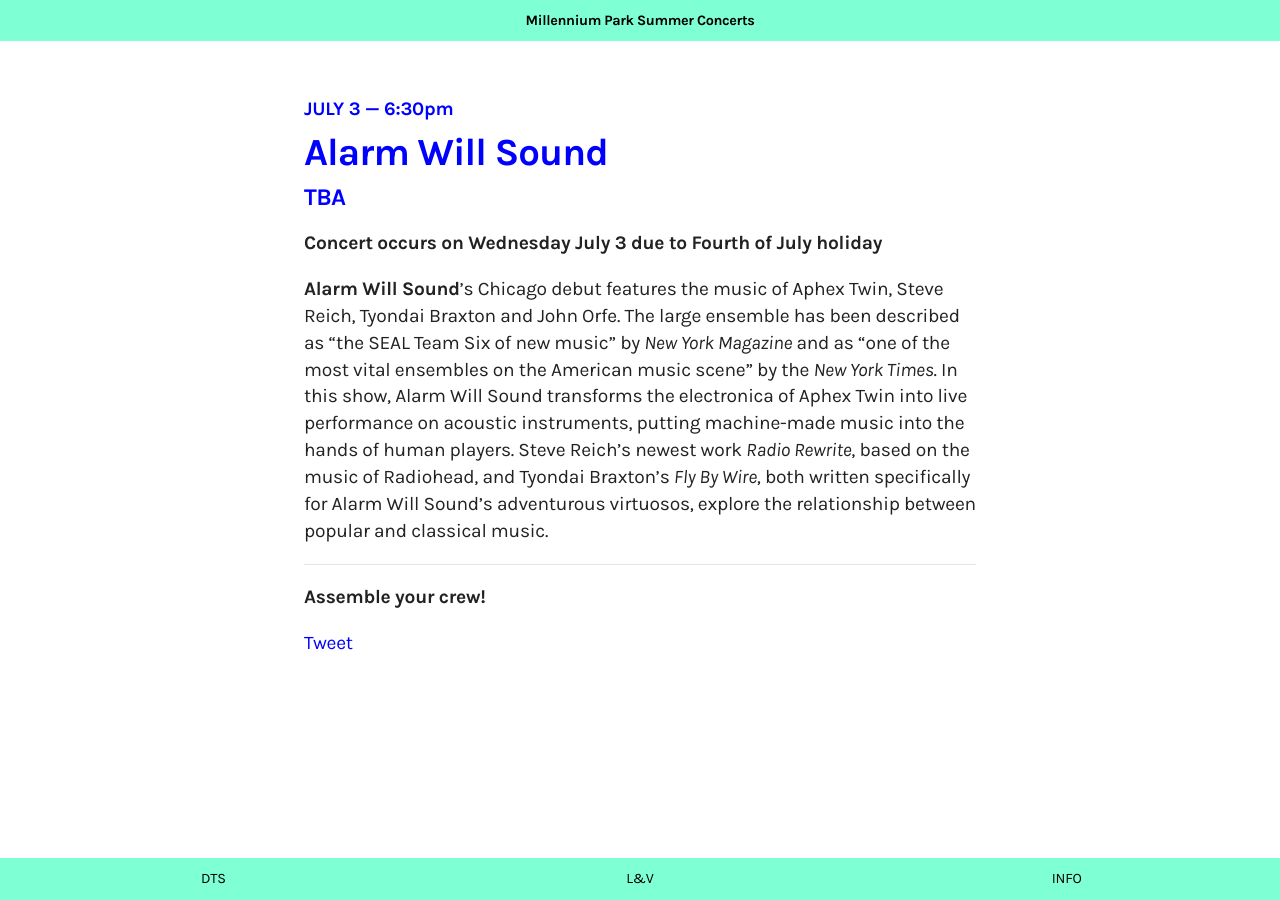
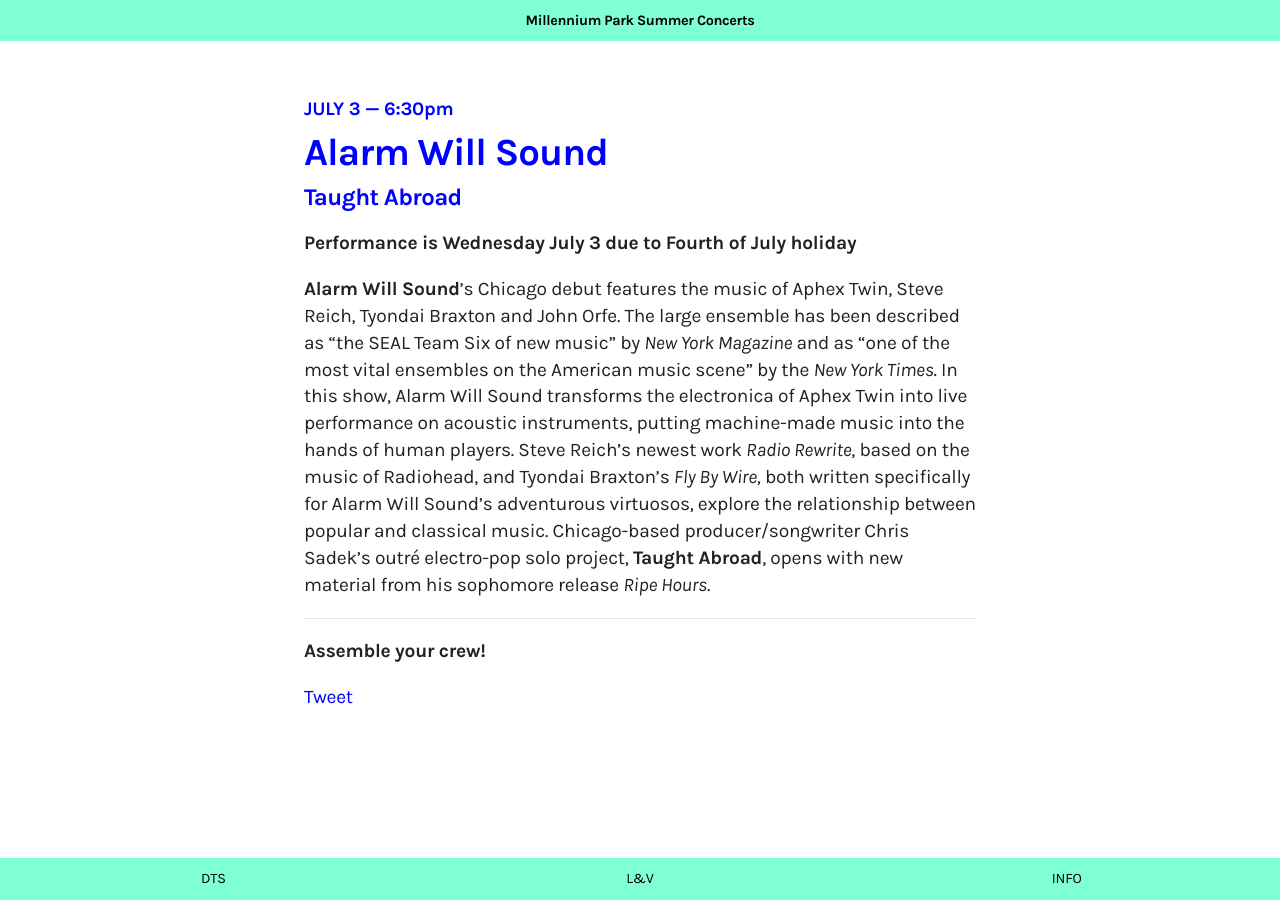
Before and after one commit to brynosaur/millenniumparkconcerts, a Jekyll site: the page built from _posts/2014-07-03-alarm-will-sound.md, in a window 1280 px wide. Built offline with Jekyll 4.4.1, drawn with Linux system fonts in a browser that asks for light colours; nearby versions of some CDN libraries; comment, search, counter and statistics services are not loaded.

Commit message:
Update Alarm Will Sound concert

```diff
--- a/_posts/2014-07-03-alarm-will-sound.md
+++ b/_posts/2014-07-03-alarm-will-sound.md
@@ -2,12 +2,12 @@
 layout: show
 title:  "Alarm Will Sound"
 date:   2014-07-03
-support: "TBA"
+support: "Taught Abroad"
 categories: loops-and-variations
 slug: alarm-will-sound
 class: loops
 ---
 
-**Concert occurs on Wednesday July 3 due to Fourth of July holiday**
+**Performance is Wednesday July 3 due to Fourth of July holiday**
 
-**Alarm Will Sound**'s Chicago debut features the music of Aphex Twin, Steve Reich, Tyondai Braxton and John Orfe. The large ensemble has been described as "the SEAL Team Six of new music" by *New York Magazine* and as "one of the most vital ensembles on the American music scene" by the *New York Times*. In this show, Alarm Will Sound transforms the electronica of Aphex Twin into live performance on acoustic instruments, putting machine-made music into the hands of human players. Steve Reich's newest work *Radio Rewrite*, based on the music of Radiohead, and Tyondai Braxton's *Fly By Wire*, both written specifically for Alarm Will Sound's adventurous virtuosos, explore the relationship between popular and classical music.
+**Alarm Will Sound**'s Chicago debut features the music of Aphex Twin, Steve Reich, Tyondai Braxton and John Orfe. The large ensemble has been described as "the SEAL Team Six of new music" by *New York Magazine* and as "one of the most vital ensembles on the American music scene" by the *New York Times*. In this show, Alarm Will Sound transforms the electronica of Aphex Twin into live performance on acoustic instruments, putting machine-made music into the hands of human players. Steve Reich's newest work *Radio Rewrite*, based on the music of Radiohead, and Tyondai Braxton's *Fly By Wire*, both written specifically for Alarm Will Sound's adventurous virtuosos, explore the relationship between popular and classical music. Chicago-based producer/songwriter Chris Sadek’s outré electro-pop solo project, **Taught Abroad**, opens with new material from his sophomore release *Ripe Hours*.
```
